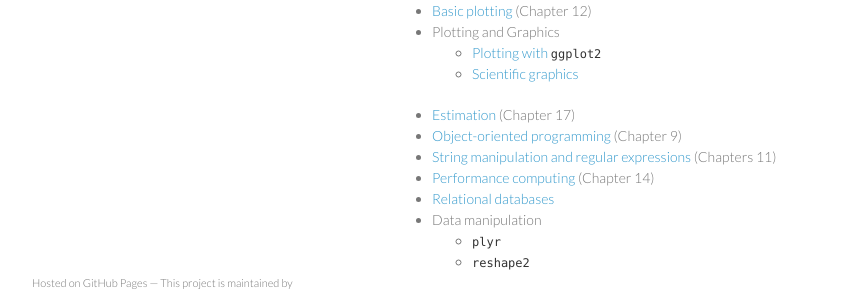
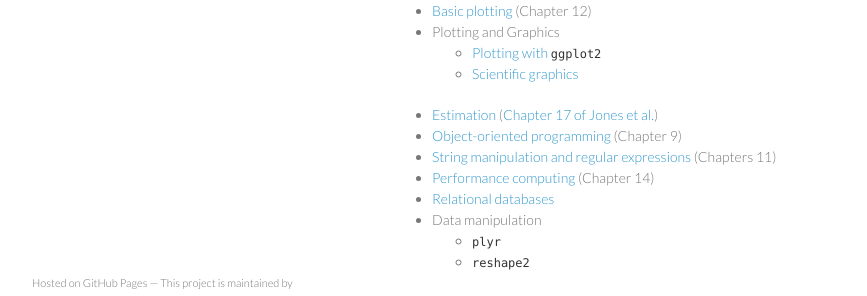
Before and after one commit to fonnesbeck/Bios6301, a Jekyll site: the page built from lectures.md, in a window 1280 px wide and 1095 px high. Shown: the part 712-1008 px from the top of the window, without its empty margins (178-1045 px from the left). Built offline with Jekyll 4.4.1, drawn with Linux system fonts in a browser that asks for light colours; Markdown is read by kramdown in place of the engine named in the settings.

Commit message:
Added link to Jones et al. pdf

```diff
--- a/lectures.md
+++ b/lectures.md
@@ -40,7 +40,7 @@ This schedule is *tentative* and subject to change at any time.
     - [Plotting with `ggplot2`](https://dl.dropbox.com/u/233041/Bios301/lecture9_ggplot2.html)
     - [Scientific graphics](https://dl.dropbox.com/u/233041/Bios301/lecture9_viz.html)
 * [Estimation](https://dl.dropbox.com/u/233041/Bios301/lecture10_estimation.html)
-    (Chapter 17)
+    ([Chapter 17 of Jones et al.](https://dl.dropboxusercontent.com/u/233041/Bios301/Jones%202009%20%28Ch.17%29.pdf))
 * [Object-oriented programming](https://dl.dropbox.com/u/233041/Bios301/lecture10_oop.html) (Chapter 9)
 * [String manipulation and regular expressions](https://dl.dropbox.com/u/233041/Bios301/lecture11_regex.html) (Chapters 11)
 * [Performance computing](https://dl.dropbox.com/u/233041/Bios301/lecture11_performance.html) (Chapter 14)
```
